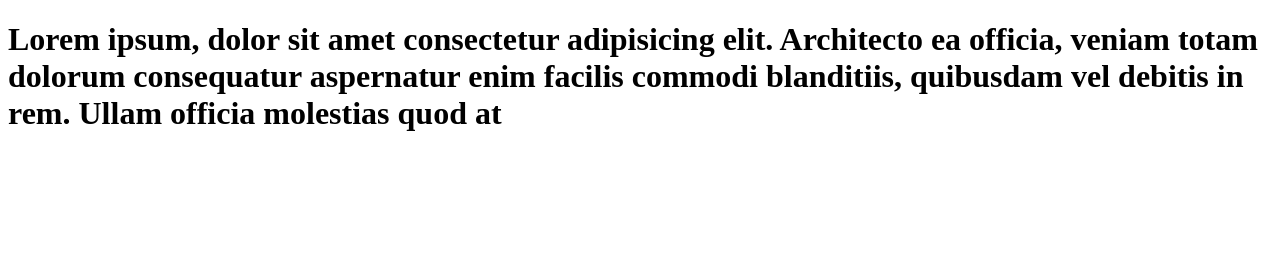
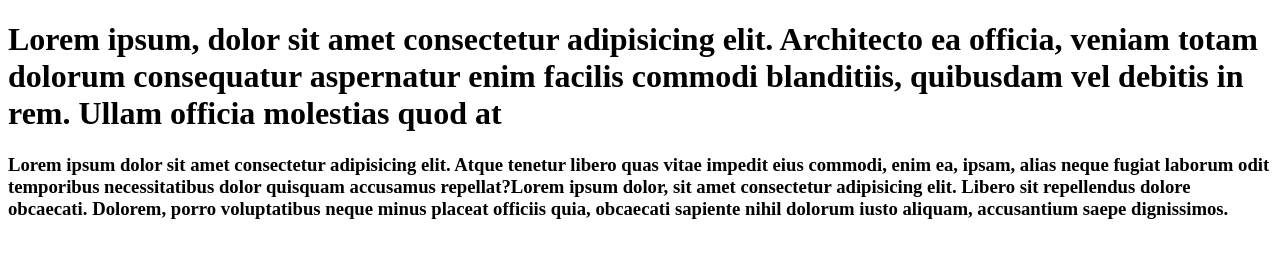
Before and after one commit to andromedalanglangjagad/Andro-Git_test, a plain HTML site: page index.html in a window 1280 px wide. Drawn offline with Linux system fonts and the light colour scheme.

Commit message:
menambahkan paragraf

```diff
--- a/index.html
+++ b/index.html
@@ -11,5 +11,14 @@
       officia, veniam totam dolorum consequatur aspernatur enim facilis commodi
       blanditiis, quibusdam vel debitis in rem. Ullam officia molestias quod at
     </h1>
+    <h3>
+      Lorem ipsum dolor sit amet consectetur adipisicing elit. Atque tenetur
+      libero quas vitae impedit eius commodi, enim ea, ipsam, alias neque fugiat
+      laborum odit temporibus necessitatibus dolor quisquam accusamus
+      repellat?Lorem ipsum dolor, sit amet consectetur adipisicing elit. Libero
+      sit repellendus dolore obcaecati. Dolorem, porro voluptatibus neque minus
+      placeat officiis quia, obcaecati sapiente nihil dolorum iusto aliquam,
+      accusantium saepe dignissimos.
+    </h3>
   </body>
 </html>
```
